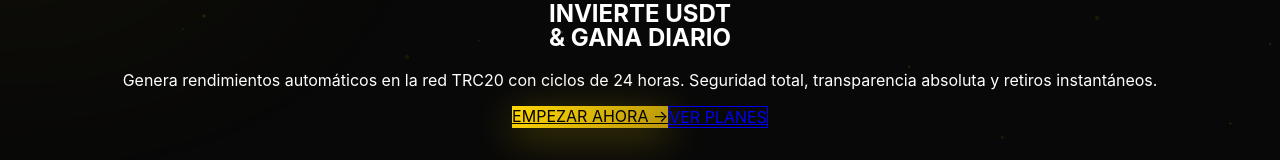
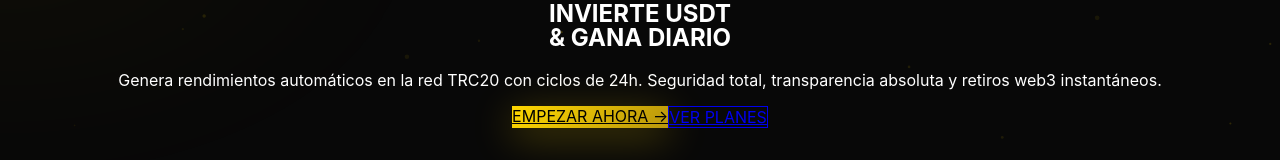
Before and after one commit to alphatradecapitalbot/atc-capital-web, a Next.js app: page / in a window 1280 px wide. Shown: the part 325-485 px from the top of the page. Built offline with nearby package versions, Linux system fonts and the light colour scheme; no server answers.

Commit message:
force deploy new design

```diff
--- a/src/app/page.tsx
+++ b/src/app/page.tsx
@@ -468,8 +468,8 @@ export default function Home() {
             </h1>
 
             <p className="text-gray-400 text-lg md:text-xl max-w-2xl mx-auto leading-relaxed">
-              Genera rendimientos automáticos en la red TRC20 con ciclos de 24 horas.
-              Seguridad total, transparencia absoluta y retiros instantáneos.
+              Genera rendimientos automáticos en la red TRC20 con ciclos de 24h.
+              Seguridad total, transparencia absoluta y retiros web3 instantáneos.
             </p>
 
             <div className="flex flex-wrap gap-4 justify-center">
```
